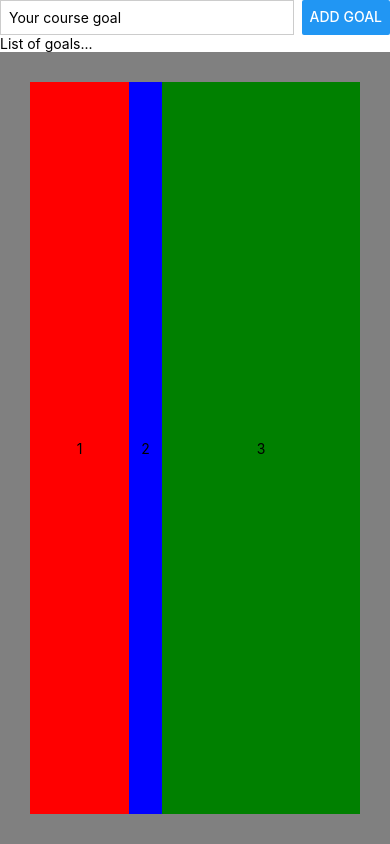
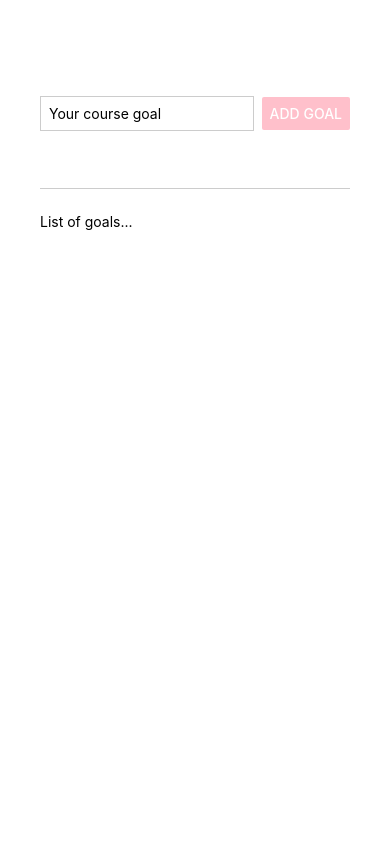
Before and after one commit to pedroluiznogueira/goals-app, a React Native app: screen / in a window 390 px wide. Built offline with nearby package versions, Linux system fonts and the light colour scheme.

Commit message:
handling input changes and using state to capture input change values

```diff
--- a/App.js
+++ b/App.js
@@ -5,8 +5,19 @@ import {
   Button,
   TextInput
 } from 'react-native';
+import { useState } from 'react';
 
 export default function App() {
+  const [goalText, setGoalText] = useState('');
+
+  const goalInputHandler = (goalText) => {
+    setGoalText(goalText);
+  };
+
+  const addGoalHandler = () => {
+    console.log(goalText);
+  };
+
   return (
     <View style={styles.appContainer}>
 
@@ -15,29 +26,18 @@ export default function App() {
         <TextInput
           style={styles.textInput}
           placeholder="Your course goal"
-          placeholderTextColor="black"
+          onChangeText={goalInputHandler}
           ></TextInput>
-        <Button title="Add Goal"></Button>
+        <Button
+          color="pink"
+          title="Add Goal"
+          onPress={addGoalHandler}
+          ></Button>
       </View>
 
       {/* goals list */}
-      <View style={styles.bottomView}>
+      <View style={styles.goalsContainer}>
         <Text>List of goals...</Text>
-      </View>
-
-      {/* flex box squares */}
-      <View style={styles.squares}>
-        <View style={styles.one}>
-          <Text>1</Text>
-        </View>
-
-        <View style={styles.two}>
-          <Text>2</Text>
-        </View>
-
-        <View style={styles.three}>
-          <Text>3</Text>
-        </View>
       </View>
     </View>
   );
@@ -48,45 +48,27 @@ const styles = StyleSheet.create({
     flex: 1,
     flexDirection: 'column',
     backgroundColor: 'white',
-    // padding: 70
+    padding: 40
   },
+
   inputContainer: {
+    flex: 0.2,
     flexDirection: 'row',
-    justifyContent: 'space-between'
+    alignItems: 'center',
+    borderBottomWidth: 1,
+    borderBottomColor: '#cccccc',
+    marginBottom: 24
   },
   textInput: {
     borderWidth: 1,
     borderColor: '#cccccc',
-    width: '80%',
+    width: '70%',
     marginRight: 8,
     padding: 8
   },
 
-  one: {
-    alignItems: 'center',
-    justifyContent: 'center',
-    backgroundColor: 'red',
-    flex: 0.3,
+  goalsContainer: {
+    flex: 0.8,
+    flexDirection: 'row'
   },
-  two: {
-    alignItems: 'center',
-    justifyContent: 'center',
-    backgroundColor: 'blue',
-    flex: 0.1,
-  },
-  three: {
-    alignItems: 'center',
-    justifyContent: 'center',
-    backgroundColor: 'green',
-    flex: 0.6,
-  },
-
-  squares: {
-    flex: 1,
-    flexDirection: 'row',
-    justifyContent: 'space-around',
-    alignItems: 'stretch',
-    backgroundColor: 'grey',
-    padding: 30
-  }
 });
```
